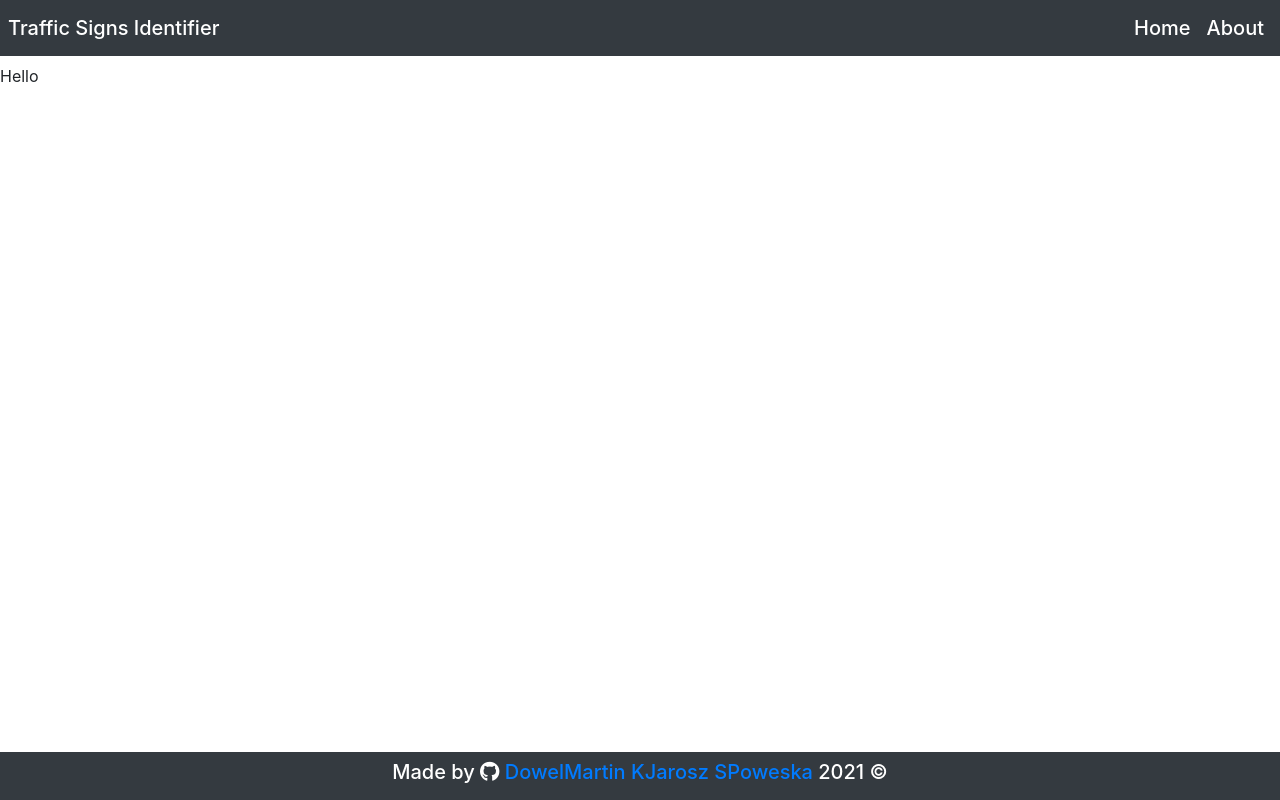
After one commit to SPoweska/Traffic-Signs-Identifier, a Flask app: page /about in a window 1280 px wide. The commit adds this page. Run offline with Flask 2, Linux system fonts and the light colour scheme; some libraries are stand-ins or nearby versions.

Commit message:
Added navbar, footer
Small cosmetic changes

```diff
--- a/trafficsignsidentifier/routes.py
+++ b/trafficsignsidentifier/routes.py
@@ -12,6 +12,11 @@ def main_page():
     return render_template('main.html', form=form)
 
 
+@app.route('/about')
+def about_page():
+    return render_template('about.html')
+
+
 @app.route('/', methods=['GET', 'POST'])
 def upload_image():
     im = Image.open(request.files['file'])
--- /dev/null
+++ b/trafficsignsidentifier/templates/about.html
@@ -0,0 +1,9 @@
+{%  extends 'base.html' %}
+
+{% block title %}
+    About
+{% endblock %}
+
+{%  block content %}
+    <p>Hello</p>
+{%  endblock %}
--- a/trafficsignsidentifier/templates/base.html
+++ b/trafficsignsidentifier/templates/base.html
@@ -5,6 +5,7 @@
     <meta charset="utf-8">
     <meta name="viewport" content="width=device-width, initial-scale=1, shrink-to-fit=no">
     <!-- Bootstrap CSS -->
+    <link rel="stylesheet" href="static/main.css">
     <link rel="stylesheet" href="https://cdn.jsdelivr.net/npm/bootstrap@4.5.3/dist/css/bootstrap.min.css"
           integrity="sha384-TX8t27EcRE3e/ihU7zmQxVncDAy5uIKz4rEkgIXeMed4M0jlfIDPvg6uqKI2xXr2" crossorigin="anonymous">
     <title>
@@ -15,10 +16,32 @@
 </head>
 <body>
 <!-- Navbar here -->
+<nav class="navbar navbar-expand-md navbar-dark bg-dark h5 p-2">
+      <a class="navbar-brand" href="{{ url_for('main_page') }}">Traffic Signs Identifier</a>
+      <button class="navbar-toggler" type="button" data-toggle="collapse" data-target="#navbarNav">
+        <span class="navbar-toggler-icon"></span>
+      </button>
+      <div class="collapse navbar-collapse justify-content-end" id="navbarNav">
+        <ul class="navbar-nav">
+            <li class="nav-item active">
+                <a class="nav-link" href="{{ url_for('main_page') }}">Home <span class="sr-only">(current)</span></a>
+            </li>
+            <li class="nav-item active">
+                <a class="nav-link" href="{{ url_for('about_page') }}">About <span class="sr-only">(current)</span></a>
+            </li>
+        </ul>
+      </div>
+    </nav>
+
 <!-- Future Content here -->
 {%  block content %}
 
 {%  endblock %}
+<footer class="fixed-bottom bg-dark text-white">
+    <div class="text-center h5 p-2">Made by <i class="fab fa-github"></i><a href="https://github.com/DowelMartin"> DowelMartin </a>
+        <a href="https://github.com/TheHaRyPL"> KJarosz </a>
+        <a href="https://github.com/SPoweska"> SPoweska </a> 2021 &copy; </div>
+</footer>
 <!-- Optional JavaScript -->
 <!-- jQuery first, then Popper.js, then Bootstrap JS -->
 <script src='https://kit.fontawesome.com/a076d05399.js'></script>
--- /dev/null
+++ b/trafficsignsidentifier/templates/static/main.css
@@ -0,0 +1,14 @@
+.upperHalf {
+   background: url(https://i.ibb.co/WzPnnRD/sign.jpg);
+   width: 100%;
+   position: absolute;
+   left: 0px;
+   height: 50%;
+}
+
+.lowerHalf {
+   width: 100%;
+   position: absolute;
+   right: 0px;
+   height: 50%;
+}
```
Also changed, not shown: trafficsignsidentifier/templates/main.html (+10 -5 lines).
